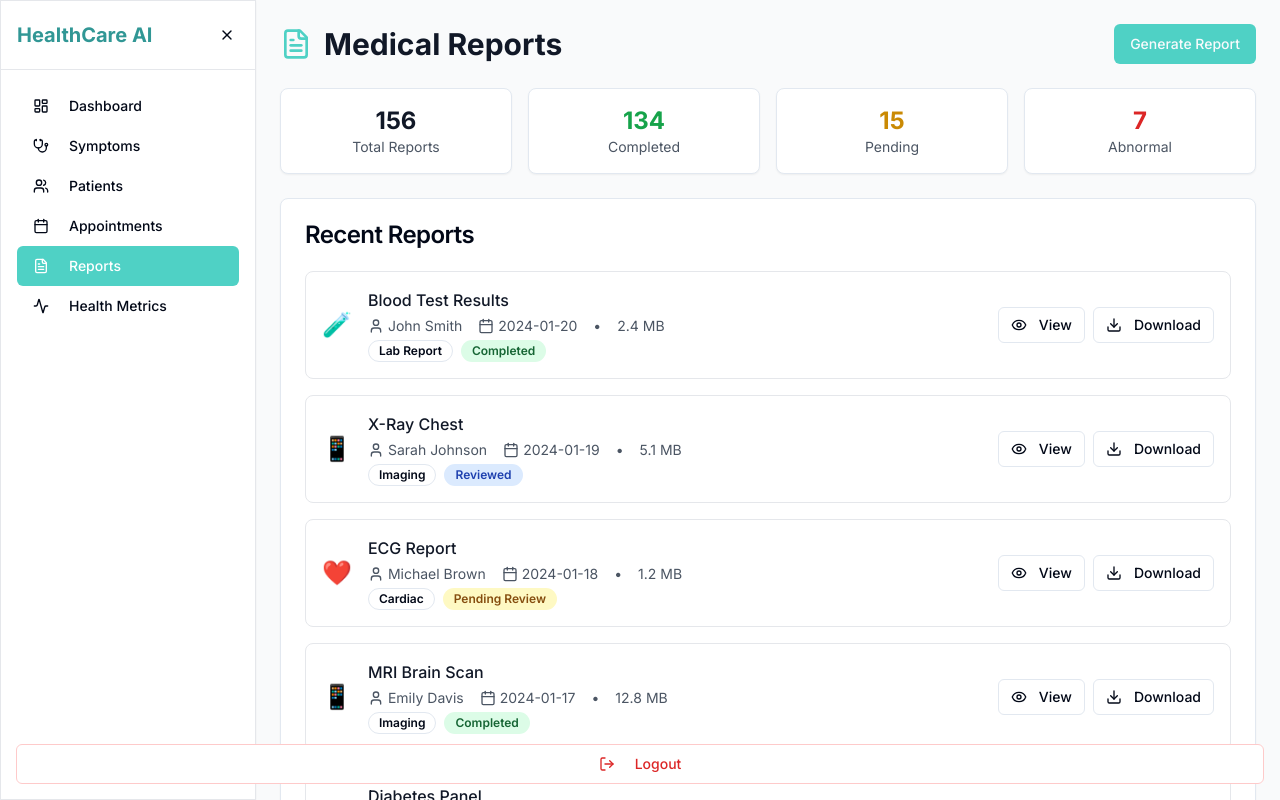
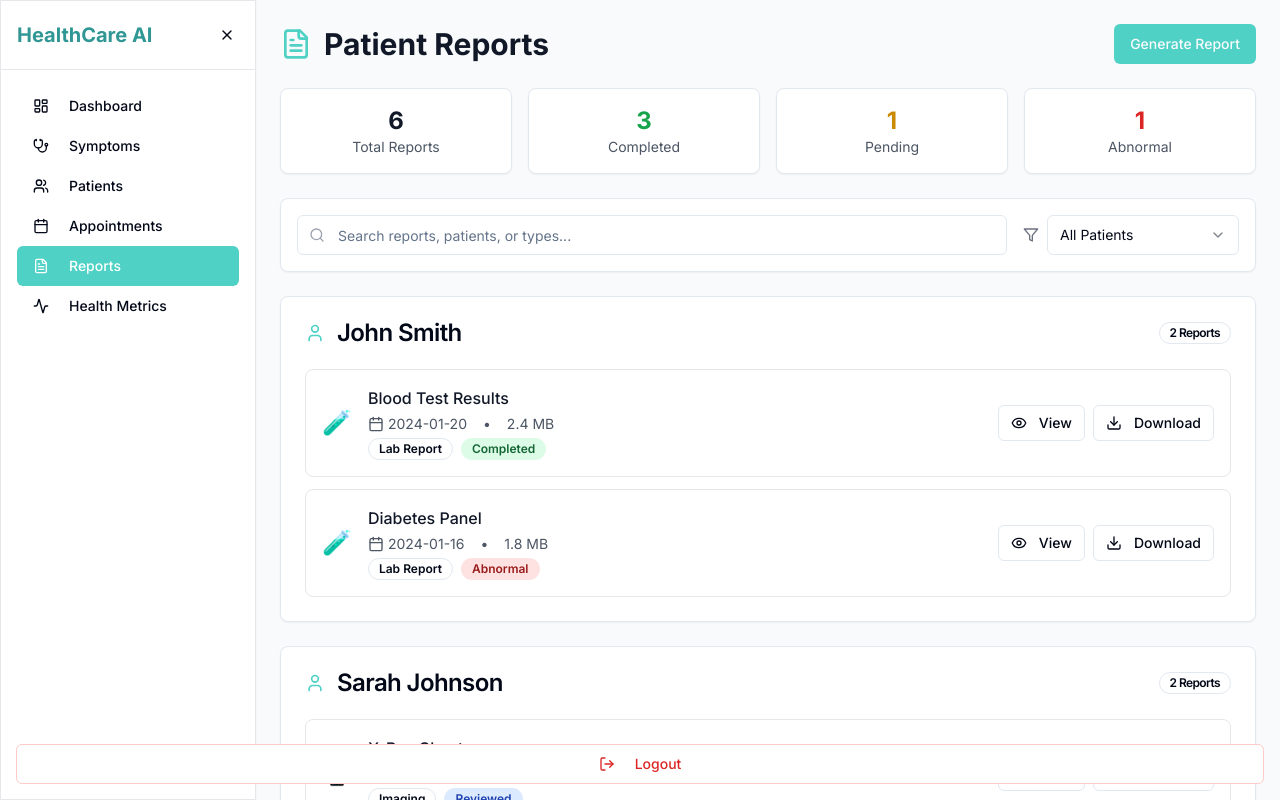
Before and after one commit to udhay1409/a-335152, a React (Vite) app: page /reports in a window 1280 px wide. Built offline with nearby package versions, Linux system fonts and the light colour scheme.

Commit message:
Feat: Patient-wise reports on Reports page
Add functionality to filter and display reports based on patient selection on the Reports page.

```diff
--- a/src/pages/Reports.tsx
+++ b/src/pages/Reports.tsx
@@ -1,15 +1,22 @@
 
+import { useState } from "react";
 import { Card, CardContent, CardHeader, CardTitle } from "@/components/ui/card";
 import { Button } from "@/components/ui/button";
 import { Badge } from "@/components/ui/badge";
-import { FileText, Download, Eye, Calendar, User } from "lucide-react";
+import { Input } from "@/components/ui/input";
+import { Select, SelectContent, SelectItem, SelectTrigger, SelectValue } from "@/components/ui/select";
+import { FileText, Download, Eye, Calendar, User, Search, Filter } from "lucide-react";
 
 const Reports = () => {
+  const [selectedPatient, setSelectedPatient] = useState("all");
+  const [searchQuery, setSearchQuery] = useState("");
+
   const reports = [
     {
       id: 1,
       title: "Blood Test Results",
       patient: "John Smith",
+      patientId: "P001",
       date: "2024-01-20",
       type: "Lab Report",
       status: "Completed",
@@ -19,6 +26,7 @@ const Reports = () => {
       id: 2,
       title: "X-Ray Chest",
       patient: "Sarah Johnson",
+      patientId: "P002",
       date: "2024-01-19",
       type: "Imaging",
       status: "Reviewed",
@@ -28,6 +36,7 @@ const Reports = () => {
       id: 3,
       title: "ECG Report",
       patient: "Michael Brown",
+      patientId: "P003",
       date: "2024-01-18",
       type: "Cardiac",
       status: "Pending Review",
@@ -37,6 +46,7 @@ const Reports = () => {
       id: 4,
       title: "MRI Brain Scan",
       patient: "Emily Davis",
+      patientId: "P004",
       date: "2024-01-17",
       type: "Imaging",
       status: "Completed",
@@ -45,13 +55,42 @@ const Reports = () => {
     {
       id: 5,
       title: "Diabetes Panel",
-      patient: "Robert Wilson",
+      patient: "John Smith",
+      patientId: "P001",
       date: "2024-01-16",
       type: "Lab Report",
       status: "Abnormal",
       size: "1.8 MB"
+    },
+    {
+      id: 6,
+      title: "Thyroid Function Test",
+      patient: "Sarah Johnson",
+      patientId: "P002",
+      date: "2024-01-15",
+      type: "Lab Report",
+      status: "Completed",
+      size: "1.5 MB"
     }
   ];
+
+  const patients = [...new Set(reports.map(report => report.patient))];
+
+  const filteredReports = reports.filter(report => {
+    const matchesPatient = selectedPatient === "all" || report.patient === selectedPatient;
+    const matchesSearch = report.title.toLowerCase().includes(searchQuery.toLowerCase()) ||
+                         report.patient.toLowerCase().includes(searchQuery.toLowerCase()) ||
+                         report.type.toLowerCase().includes(searchQuery.toLowerCase());
+    return matchesPatient && matchesSearch;
+  });
+
+  const groupedReports = filteredReports.reduce((acc, report) => {
+    if (!acc[report.patient]) {
+      acc[report.patient] = [];
+    }
+    acc[report.patient].push(report);
+    return acc;
+  }, {} as Record<string, typeof reports>);
 
   const getStatusColor = (status: string) => {
     switch (status) {
@@ -77,7 +116,7 @@ const Reports = () => {
       <div className="flex items-center justify-between">
         <div className="flex items-center gap-3">
           <FileText className="h-8 w-8 text-medical-500" />
-          <h1 className="text-3xl font-bold text-gray-900">Medical Reports</h1>
+          <h1 className="text-3xl font-bold text-gray-900">Patient Reports</h1>
         </div>
         <Button className="bg-medical-500 hover:bg-medical-600">
           Generate Report
@@ -88,48 +127,93 @@ const Reports = () => {
       <div className="grid grid-cols-1 md:grid-cols-4 gap-4">
         <Card>
           <CardContent className="p-4 text-center">
-            <div className="text-2xl font-bold text-gray-900">156</div>
+            <div className="text-2xl font-bold text-gray-900">{reports.length}</div>
             <div className="text-sm text-gray-600">Total Reports</div>
           </CardContent>
         </Card>
         <Card>
           <CardContent className="p-4 text-center">
-            <div className="text-2xl font-bold text-green-600">134</div>
+            <div className="text-2xl font-bold text-green-600">
+              {reports.filter(r => r.status === "Completed").length}
+            </div>
             <div className="text-sm text-gray-600">Completed</div>
           </CardContent>
         </Card>
         <Card>
           <CardContent className="p-4 text-center">
-            <div className="text-2xl font-bold text-yellow-600">15</div>
+            <div className="text-2xl font-bold text-yellow-600">
+              {reports.filter(r => r.status === "Pending Review").length}
+            </div>
             <div className="text-sm text-gray-600">Pending</div>
           </CardContent>
         </Card>
         <Card>
           <CardContent className="p-4 text-center">
-            <div className="text-2xl font-bold text-red-600">7</div>
+            <div className="text-2xl font-bold text-red-600">
+              {reports.filter(r => r.status === "Abnormal").length}
+            </div>
             <div className="text-sm text-gray-600">Abnormal</div>
           </CardContent>
         </Card>
       </div>
 
-      {/* Reports List */}
+      {/* Filters */}
       <Card>
+        <CardContent className="p-4">
+          <div className="flex flex-col md:flex-row gap-4">
+            <div className="relative flex-1">
+              <Search className="absolute left-3 top-1/2 transform -translate-y-1/2 text-gray-400 h-4 w-4" />
+              <Input
+                placeholder="Search reports, patients, or types..."
+                value={searchQuery}
+                onChange={(e) => setSearchQuery(e.target.value)}
+                className="pl-10"
+              />
+            </div>
+            <div className="flex items-center gap-2">
+              <Filter className="h-4 w-4 text-gray-500" />
+              <Select value={selectedPatient} onValueChange={setSelectedPatient}>
+                <SelectTrigger className="w-48">
+                  <SelectValue placeholder="Filter by patient" />
+                </SelectTrigger>
+                <SelectContent>
+                  <SelectItem value="all">All Patients</SelectItem>
+                  {patients.map((patient) => (
+                    <SelectItem key={patient} value={patient}>
+                      {patient}
+                    </SelectItem>
+                  ))}
+                </SelectContent>
+              </Select>
+            </div>
+          </div>
+        </CardContent>
+      </Card>
+
+      {/* Patient-wise Reports */}
+      <div className="space-y-6">
+        {Object.entries(groupedReports).map(([patientName, patientReports]) => (
+          <Card key={patientName}>
             <CardHeader>
-          <CardTitle>Recent Reports</CardTitle>
+              <CardTitle className="flex items-center gap-3">
+                <User className="h-5 w-5 text-medical-500" />
+                {patientName}
+                <Badge variant="outline" className="ml-auto">
+                  {patientReports.length} Report{patientReports.length !== 1 ? 's' : ''}
+                </Badge>
+              </CardTitle>
             </CardHeader>
             <CardContent>
-          <div className="space-y-4">
-            {reports.map((report) => (
+              <div className="space-y-3">
+                {patientReports
+                  .sort((a, b) => new Date(b.date).getTime() - new Date(a.date).getTime())
+                  .map((report) => (
                   <div key={report.id} className="flex items-center justify-between p-4 border border-gray-200 rounded-lg hover:bg-gray-50 transition-colors">
                     <div className="flex items-center gap-4">
                       <div className="text-2xl">{getTypeIcon(report.type)}</div>
                       <div className="space-y-1">
                         <h3 className="font-medium text-gray-900">{report.title}</h3>
                         <div className="flex items-center gap-4 text-sm text-gray-600">
-                      <div className="flex items-center gap-1">
-                        <User className="h-4 w-4" />
-                        <span>{report.patient}</span>
-                      </div>
                           <div className="flex items-center gap-1">
                             <Calendar className="h-4 w-4" />
                             <span>{report.date}</span>
@@ -161,6 +245,18 @@ const Reports = () => {
               </div>
             </CardContent>
           </Card>
+        ))}
+      </div>
+
+      {Object.keys(groupedReports).length === 0 && (
+        <Card>
+          <CardContent className="p-8 text-center">
+            <FileText className="h-12 w-12 text-gray-400 mx-auto mb-4" />
+            <h3 className="text-lg font-medium text-gray-900 mb-2">No reports found</h3>
+            <p className="text-gray-600">Try adjusting your search or filter criteria.</p>
+          </CardContent>
+        </Card>
+      )}
     </div>
   );
 };
```
Lines whose indentation alone changed are shown as unchanged.
